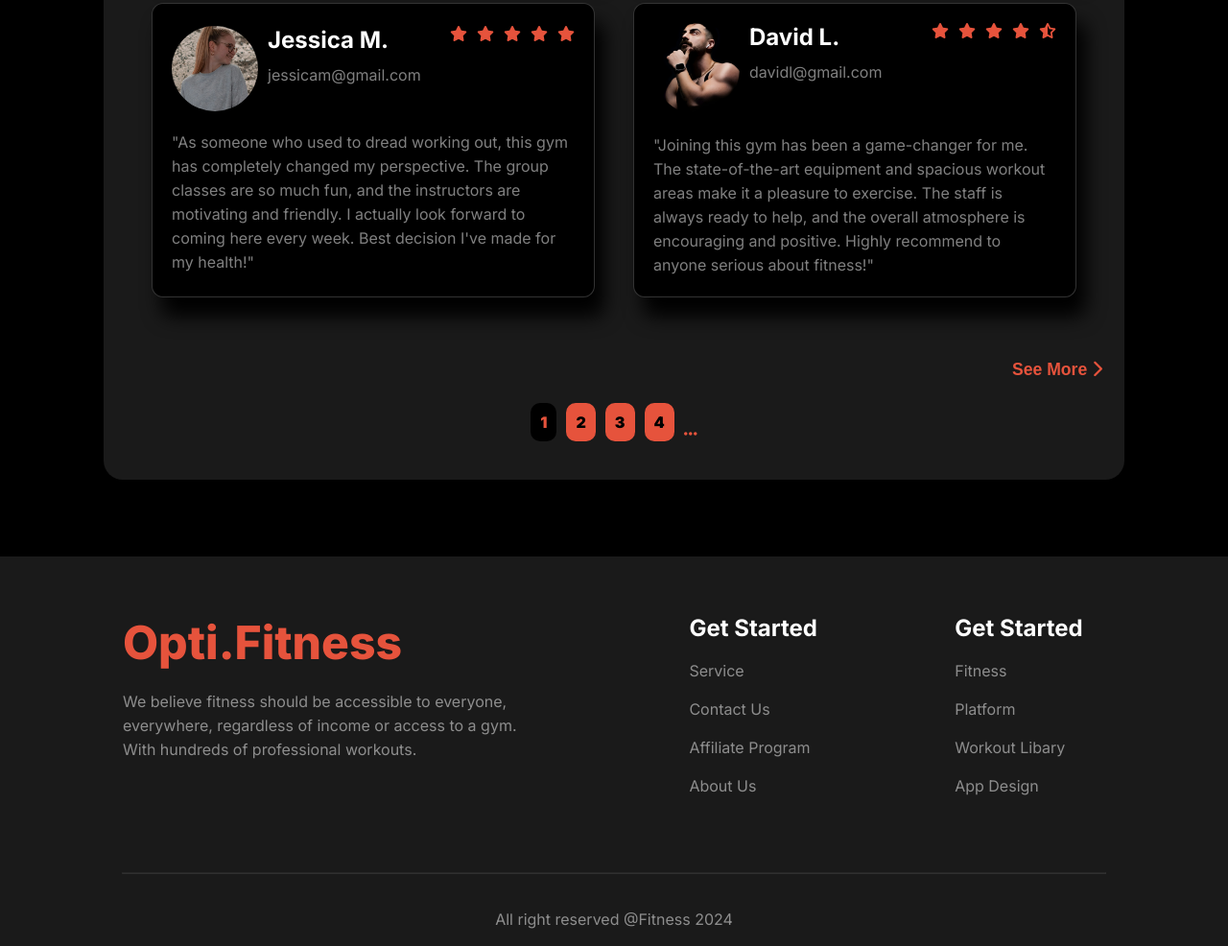
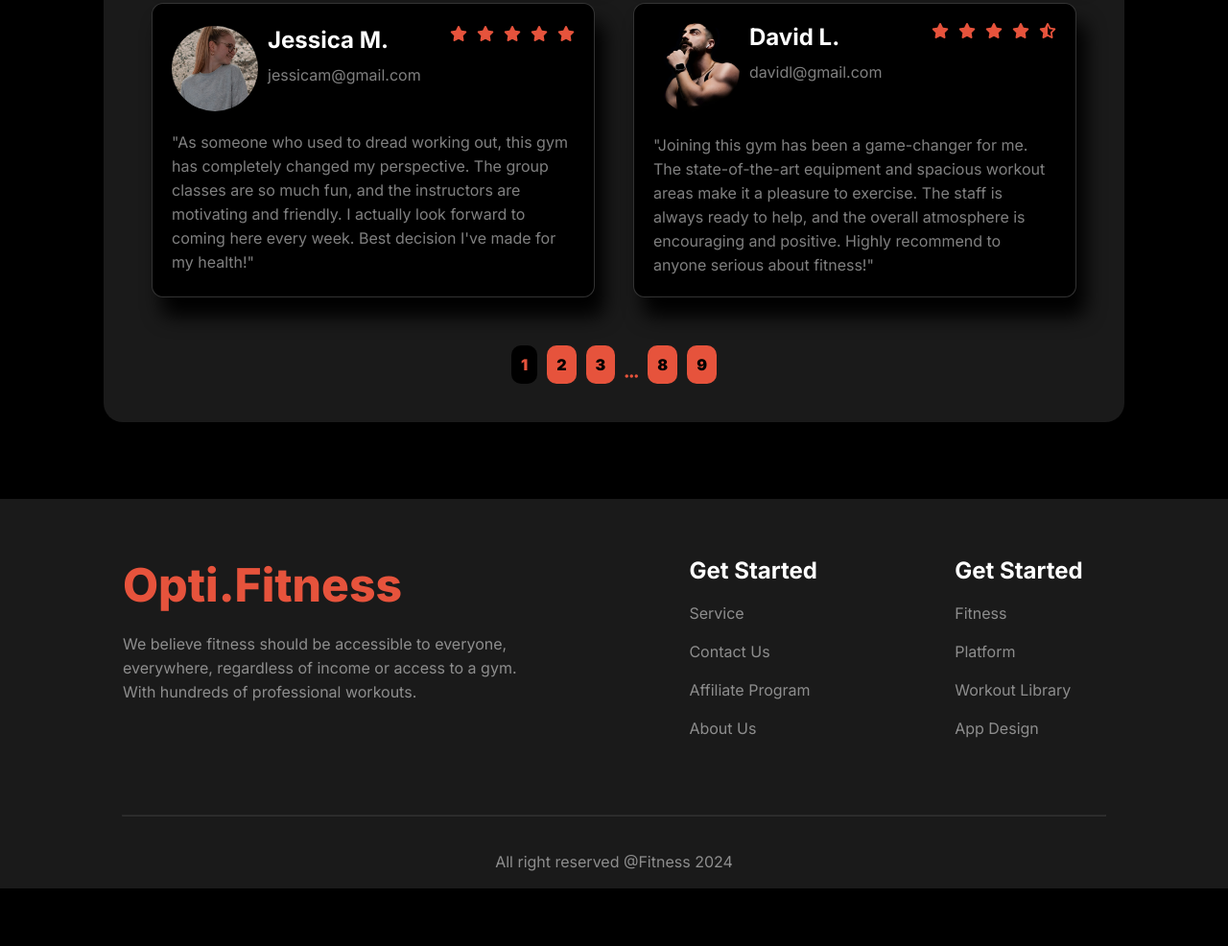
Before and after one commit to Atef-Abrar-Bhuyian/Assignment02, a plain HTML site: page index.html in a window 1280 px wide. Shown: the part 3811-4797 px from the top of the page at 96% size. After the commit the page ends 4737 px from the top, so only its background shows below. Drawn offline with Linux system fonts and the light colour scheme; a web font is replaced by a local one.

Commit message:
review section's page number modified

```diff
--- a/index.html
+++ b/index.html
@@ -324,21 +324,17 @@
                         atmosphere is encouraging and positive. Highly recommend to anyone serious about fitness!"</p>
                 </div>
             </div>
-            <div>
-                <div class="see-more-btn">
-                    <button>See More <i class="fa-solid fa-chevron-right"></i></button>
-                </div>
             <div class="pages">
                 <ul>
                     <li id="active-page">1</li>
                     <li>2</li>
                     <li>3</li>
-                        <li>4</li>
                     <i id="continues" class="fa-solid fa-ellipsis"></i>
+                    <li>8</li>
+                    <li>9</li>
                 </ul>
+            </div>
 
-                </div>
-            </div>
         </section>
         <!-- My Own Create Section Ends Here -->
 
@@ -370,7 +366,7 @@
                 <div class="anchor-details">
                     <a href="">Fitness</a>
                     <a href="">Platform</a>
-                    <a href="">Workout Libary</a>
+                    <a href="">Workout Library</a>
                     <a href="">App Design</a>
                 </div>
             </div>
--- a/styles/style.css
+++ b/styles/style.css
@@ -659,22 +659,6 @@ option {
   padding-top: 10px;
 }
 
-.see-more-btn button {
-  font-size: 1.1rem;
-  cursor: pointer;
-  color: #e6533c;
-  font-weight: 700;
-  background-color: transparent;
-  width: 100px;
-  height: 30px;
-  border: none;
-}
-
-.see-more-btn {
-  padding-top: 30px;
-  text-align: end;
-}
-
 .pages ul {
   padding-top: 20px;
   list-style: none;
```
Lines whose indentation alone changed are shown as unchanged.
